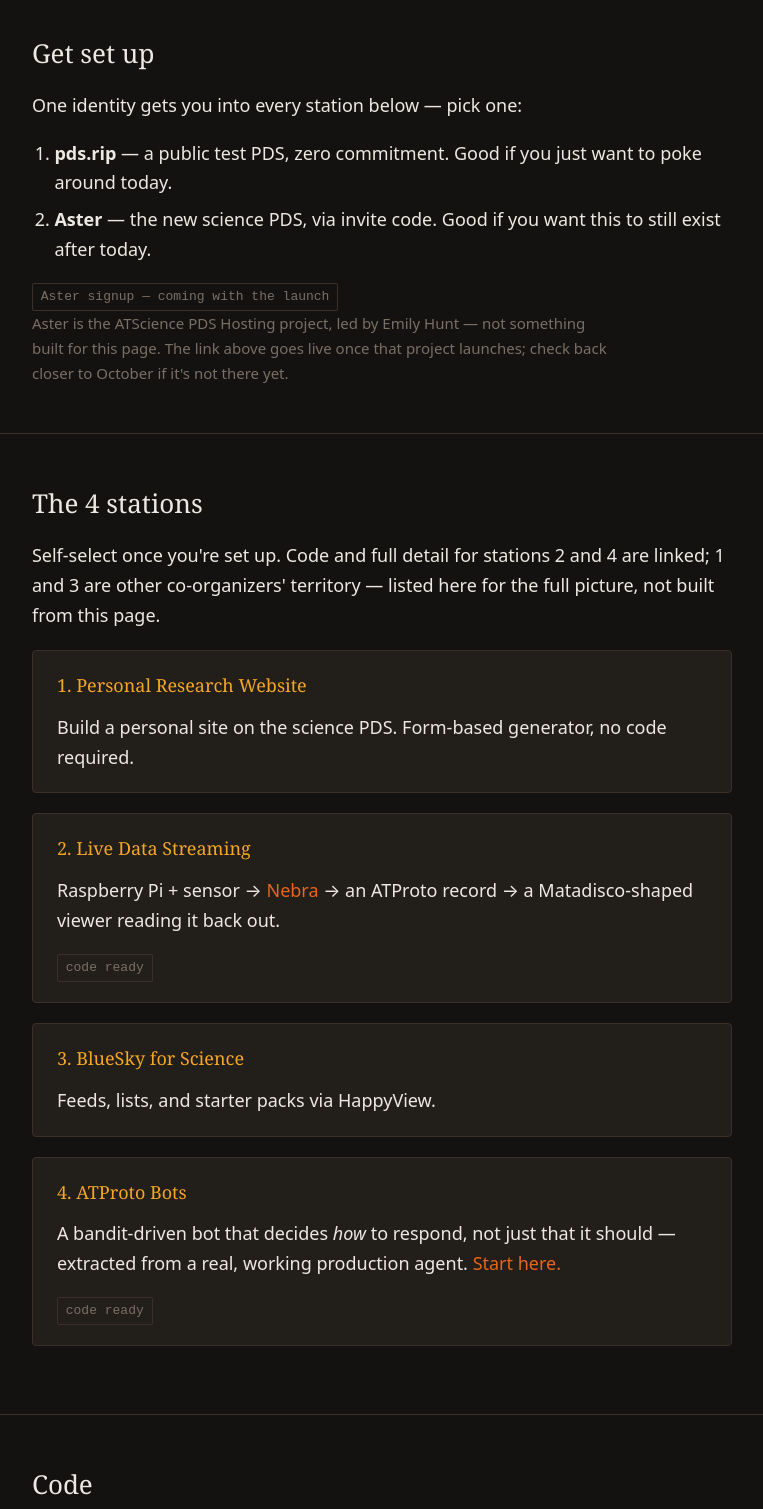
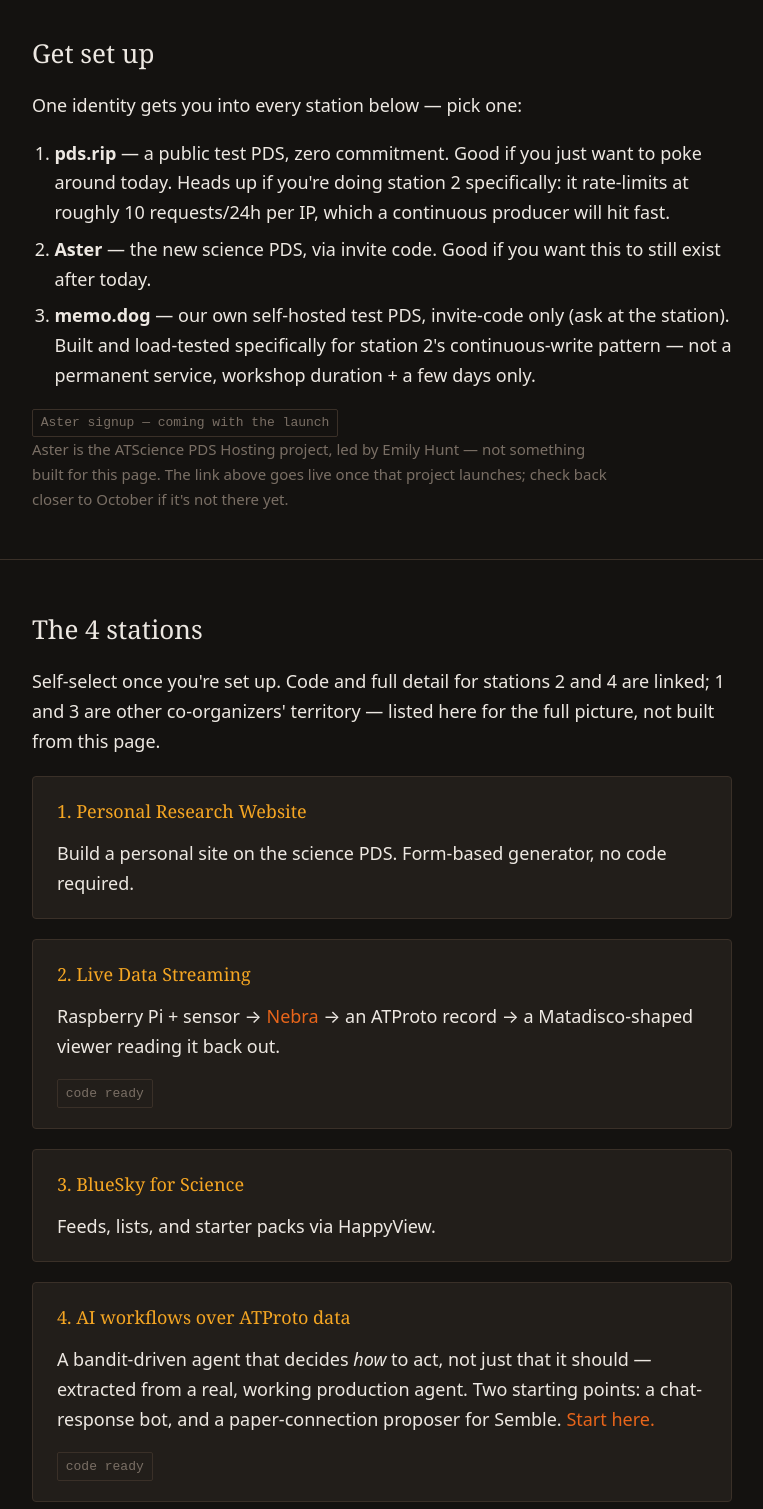
Before and after one commit to ATProto-Science/iosp-hacking-stations, a plain HTML site: page index.html in a window 1280 px wide. Shown: the part 280-1789 px from the top of the page, without its empty margins (258-1021 px from the left). Drawn offline with Linux system fonts and the light colour scheme.

Commit message:
Add memo.dog as a third account option; rename station 4 to match repo

```diff
--- a/index.html
+++ b/index.html
@@ -28,8 +28,9 @@
         <h2>Get set up</h2>
         <p>One identity gets you into every station below — pick one:</p>
         <ol>
-          <li><strong>pds.rip</strong> — a public test PDS, zero commitment. Good if you just want to poke around today.</li>
+          <li><strong>pds.rip</strong> — a public test PDS, zero commitment. Good if you just want to poke around today. Heads up if you're doing station 2 specifically: it rate-limits at roughly 10 requests/24h per IP, which a continuous producer will hit fast.</li>
           <li><strong>Aster</strong> — the new science PDS, via invite code. Good if you want this to still exist after today.</li>
+          <li><strong>memo.dog</strong> — our own self-hosted test PDS, invite-code only (ask at the station). Built and load-tested specifically for station 2's continuous-write pattern — not a permanent service, workshop duration + a few days only.</li>
         </ol>
         <p class="stones">
           <span class="stone">Aster signup — coming with the launch</span>
@@ -61,8 +62,8 @@
         </div>
 
         <div class="style-card">
-          <h3>4. ATProto Bots</h3>
-          <p>A bandit-driven bot that decides <em>how</em> to respond, not just that it should — extracted from a real, working production agent. <a href="https://github.com/ATProto-Science/iosp-hacking-stations/tree/main/station-4-bots" class="spark">Start here.</a></p>
+          <h3>4. AI workflows over ATProto data</h3>
+          <p>A bandit-driven agent that decides <em>how</em> to act, not just that it should — extracted from a real, working production agent. Two starting points: a chat-response bot, and a paper-connection proposer for Semble. <a href="https://github.com/ATProto-Science/iosp-hacking-stations/tree/main/station-4-bots" class="spark">Start here.</a></p>
           <p class="stones"><span class="stone">code ready</span></p>
         </div>
       </div>
```
